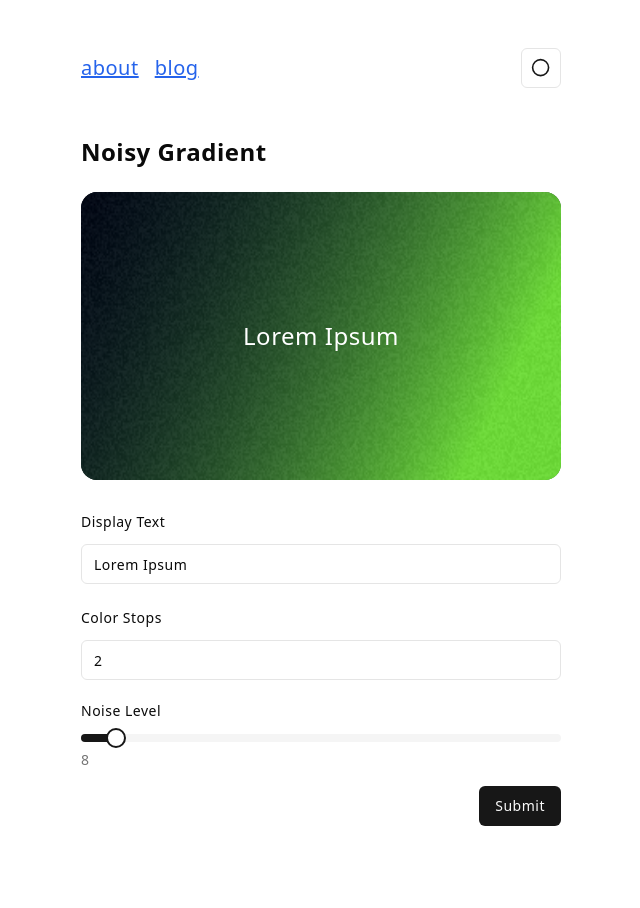
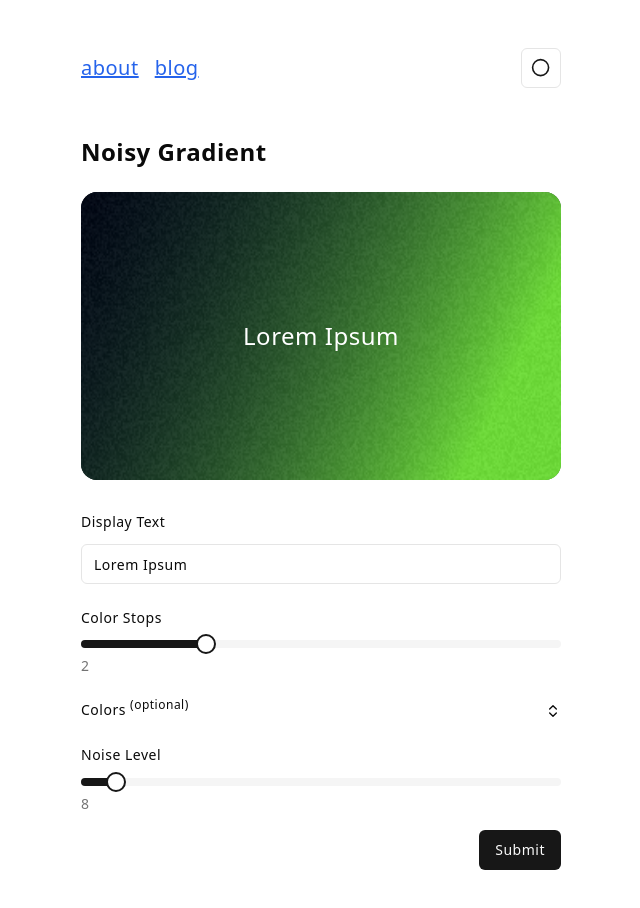
Before and after one commit to bolander72/boland.co, a Next.js app: page /noisy in a window 1280 px wide. Shown: the top 908 px of the page, without its empty margins (319-959 px from the left). Before the commit the page ends 874 px from the top, so only its background shows below. Built offline with nearby package versions, Linux system fonts and the light colour scheme.

Commit message:
Add collapsible

```diff
--- a/app/noisy/page.tsx
+++ b/app/noisy/page.tsx
@@ -2,7 +2,7 @@
 
 import { Title } from '@/components/title'
 import { Button } from '@/components/ui/button'
-import { useEffect, useState } from 'react'
+import { useState } from 'react'
 import useNoisyGradient from '@/hooks/use-noisy-gradient'
 import { z } from 'zod'
 import { useForm } from 'react-hook-form'
@@ -18,11 +18,19 @@ import {
 } from '@/components/ui/form'
 import { Input } from '@/components/ui/input'
 import { Slider } from '@/components/ui/slider'
+import { cn } from '@/lib/utils'
+import {
+  Collapsible,
+  CollapsibleContent,
+  CollapsibleTrigger
+} from '@/components/ui/collapsible'
+import { ChevronsUpDown } from 'lucide-react'
 
 const formSchema = z.object({
   text: z.string().max(12),
   stops: z.coerce.number().min(1).max(2500),
-  level: z.coerce.number().min(0).max(150)
+  level: z.coerce.number().min(0).max(150),
+  colors: z.array(z.string().optional())
 })
 
 export default function Page() {
@@ -34,11 +42,13 @@ export default function Page() {
     defaultValues: {
       text: 'Lorem Ipsum',
       stops: 2,
-      level: 8
+      level: 8,
+      colors: []
     }
   })
 
   function onSubmit(values: z.infer<typeof formSchema>) {
+    console.log(values)
     refresh({ ...values })
     setSubmittedText(values.text)
   }
@@ -126,18 +136,81 @@ export default function Page() {
               <FormItem>
                 <FormLabel>Color Stops</FormLabel>
                 <FormControl>
-                  <Input
-                    placeholder='2'
-                    type='number'
-                    {...field}
+                  {/* <Input
+                     placeholder='2'
+                     type='number'
+                     {...field}
+                     min={1}
+                     max={2500}
+                  /> */}
+                  <Slider
+                    defaultValue={[2]}
+                    max={5}
                     min={1}
-                    max={2500}
+                    step={1}
+                    onValueChange={value => field.onChange(value[0])}
                   />
                 </FormControl>
+                <FormDescription>{form.getValues('stops')}</FormDescription>
                 <FormMessage />
               </FormItem>
             )}
           />
+          {Number(form.getValues('stops')) <= 5 && (
+            <Collapsible>
+              <div className='space-y-2'>
+                <CollapsibleTrigger className='w-full'>
+                  <FormLabel className='flex w-full cursor-pointer items-center justify-between'>
+                    <div>
+                      Colors <sup className='text-xs'>(optional)</sup>
+                    </div>
+                    <div>
+                      <ChevronsUpDown className='h-4 w-4' />
+                    </div>
+                  </FormLabel>
+                </CollapsibleTrigger>
+                <CollapsibleContent className='space-y-2'>
+                  {Array.from({ length: Number(form.getValues('stops')) }).map(
+                    (_, index) => (
+                      <FormField
+                        key={index}
+                        control={form.control}
+                        name={`colors.${index}`}
+                        render={({ field }) => (
+                          <FormItem>
+                            <FormControl key={index}>
+                              <Input
+                                placeholder={
+                                  index === 0
+                                    ? '#00FFFF'
+                                    : index ===
+                                        Number(form.getValues('stops')) - 1
+                                      ? '#C04CFD'
+                                      : '#C04CFD'
+                                }
+                                type='text'
+                                {...field}
+                                className={cn(
+                                  `border border-[${field.value}]text-[${field.value}]`
+                                )}
+                                style={{
+                                  borderColor: field.value,
+                                  boxShadow: field.value
+                                    ? `0 0 0 1px ${field.value}`
+                                    : ''
+                                }}
+                              />
+                            </FormControl>
+                            <FormMessage />
+                          </FormItem>
+                        )}
+                      />
+                    )
+                  )}
+                </CollapsibleContent>
+              </div>
+            </Collapsible>
+          )}
           <FormField
             control={form.control}
             name='level'
--- /dev/null
+++ b/components/ui/collapsible.tsx
@@ -0,0 +1,11 @@
+'use client'
+
+import * as CollapsiblePrimitive from '@radix-ui/react-collapsible'
+
+const Collapsible = CollapsiblePrimitive.Root
+
+const CollapsibleTrigger = CollapsiblePrimitive.CollapsibleTrigger
+
+const CollapsibleContent = CollapsiblePrimitive.CollapsibleContent
+
+export { Collapsible, CollapsibleTrigger, CollapsibleContent }
--- a/hooks/use-noisy-gradient.tsx
+++ b/hooks/use-noisy-gradient.tsx
@@ -61,6 +61,7 @@ interface NoisyGradientProps {
   width?: number
   height?: number
   stops?: number
+  colors?: (string | undefined)[]
   level?: number
 }
 
@@ -68,7 +69,12 @@ export default function useNoisyGradient() {
   const [base64ImageUrl, setBase64ImageUrl] = useState<string>('')
 
   const createNoisyGradient = useCallback(
-    ({ id = 'noisy', stops = 2, level = 8 }: NoisyGradientProps = {}) => {
+    ({
+      id = 'noisy',
+      stops = 2,
+      colors = [],
+      level = 8
+    }: NoisyGradientProps = {}) => {
       const canvas = document.getElementById(id) as HTMLCanvasElement
 
       const ctx = canvas.getContext('2d') as CanvasRenderingContext2D
@@ -86,7 +92,15 @@ export default function useNoisyGradient() {
       )
 
       for (let j = 0; j < stops; j++) {
-        gradient.addColorStop(j / stops, getRandomColor())
+        if (colors[j]) {
+          try {
+            gradient.addColorStop(j / stops, colors[j] as string)
+          } catch {
+            gradient.addColorStop(j / stops, getRandomColor())
+          }
+        } else {
+          gradient.addColorStop(j / stops, getRandomColor())
+        }
       }
 
       ctx.fillStyle = gradient
--- a/package.json
+++ b/package.json
@@ -15,6 +15,7 @@
   "dependencies": {
     "@hookform/resolvers": "^3.4.2",
     "@napi-rs/canvas": "^0.1.52",
+    "@radix-ui/react-collapsible": "^1.0.3",
     "@radix-ui/react-dialog": "^1.0.5",
     "@radix-ui/react-label": "^2.0.2",
     "@radix-ui/react-scroll-area": "^1.0.5",
```
Also changed, not shown: 1 other file (tests, documents, lock files or other folders).
